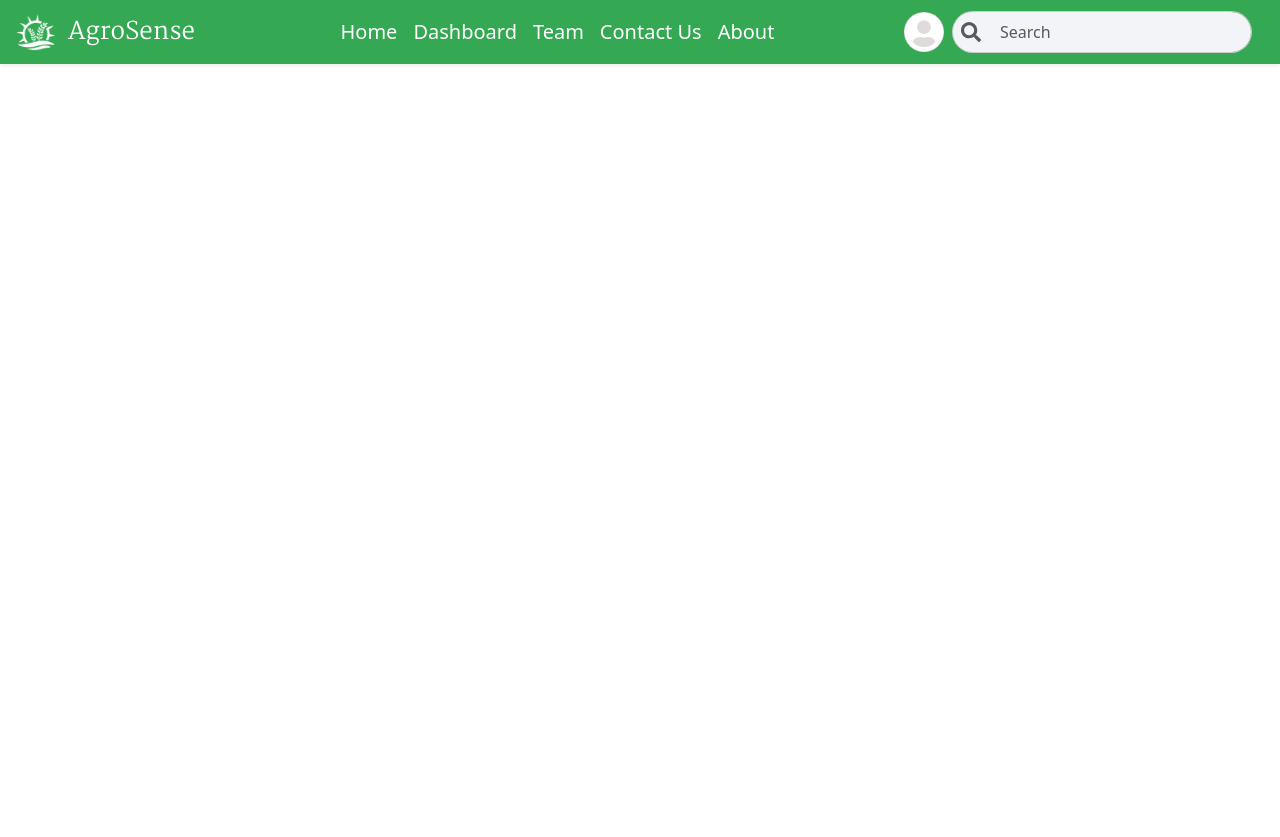
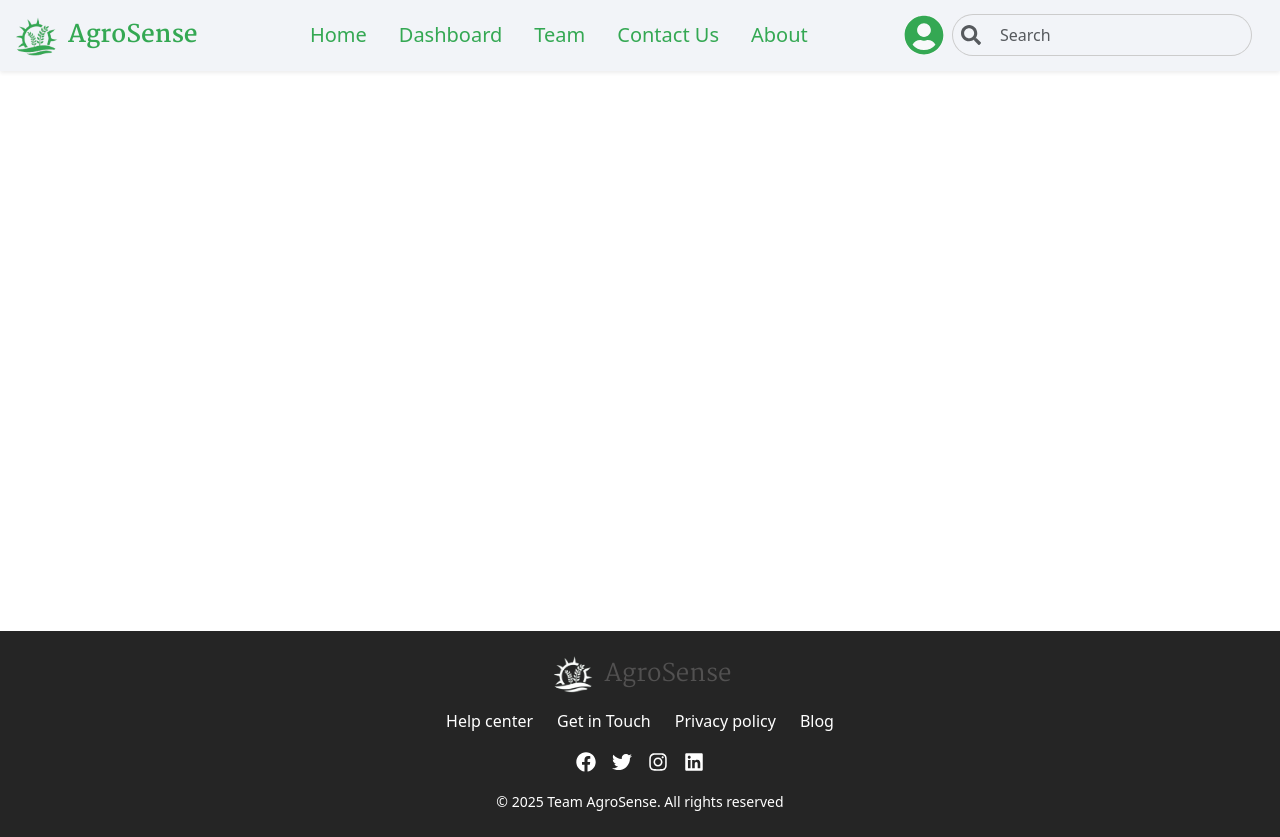
Before and after one commit to AgroSence/AgroSence, a React (Vite) app in the folder agrosence/: page / in a window 1280 px wide. Before the commit the page ends 800 px from the top, so only its background shows below. Built offline with nearby package versions, Linux system fonts and the light colour scheme.

Commit message:
Competion of header and footer

```diff
--- /dev/null
+++ b/agrosence/components/Footer.jsx
@@ -0,0 +1,68 @@
+import React from 'react';
+import { FaFacebook, FaTwitter, FaInstagram, FaLinkedin } from 'react-icons/fa';
+import { resource } from '../resource';
+
+const Footer = () => {
+  return (
+    <footer className="text-white py-4 mt-auto"
+    style={{backgroundColor: "#252525"}}>
+      <div className="container">
+        {/* App Name */}
+        <div className="row mb-3">
+          <div className="col-12 text-center">
+            <div className="d-flex align-items-center justify-content-center">
+               <img
+                          src={resource.Logo2.src} // Replace with your actual logo path
+                          alt={resource.Logo2.alt} // Replace with your actual logo alt text
+                          className="rounded-circle me-2"
+                          style={{ width: "48px", height: "auto" }}
+                        />
+              <span className="logoname fs-4" style={{color:"#525151"}}>AgroSense</span>
+            </div>
+          </div>
+        </div>
+
+        {/* Navigation Links */}
+        <div className="row mb-3">
+          <div className="col-12 text-center">
+            <div className="d-flex justify-content-center gap-4">
+              <a href="#" className="text-white text-decoration-none">Help center</a>
+              <a href="#" className="text-white text-decoration-none">Get in Touch</a>
+              <a href="#" className="text-white text-decoration-none">Privacy policy</a>
+              <a href="#" className="text-white text-decoration-none">Blog</a>
+            </div>
+          </div>
+        </div>
+
+        {/* Social Media Icons */}
+        <div className="row mb-3">
+          <div className="col-12 text-center">
+            <div className="d-flex justify-content-center gap-3">
+              <a href="#" className="text-white">
+                <FaFacebook size={20} />
+              </a>
+              <a href="#" className="text-white">
+                <FaTwitter size={20} />
+              </a>
+              <a href="#" className="text-white">
+                <FaInstagram size={20} />
+              </a>
+              <a href="#" className="text-white">
+                <FaLinkedin size={20} />
+              </a>
+            </div>
+          </div>
+        </div>
+
+        {/* Copyright */}
+        <div className="row">
+          <div className="col-12 text-center">
+            <small>© 2025 Team AgroSense. All rights reserved</small>
+          </div>
+        </div>
+      </div>
+    </footer>
+  );
+};
+
+export default Footer;
--- a/agrosence/components/Header.jsx
+++ b/agrosence/components/Header.jsx
@@ -7,26 +7,26 @@ function Header() {
   return (
     <nav
       className="navbar navbar-expand-md shadow-sm"
-      style={{ backgroundColor: "#34a853" }}
+      style={{backgroundColor: "#F2F4F8"}}
     >
       <div className="container-fluid">
         {/* Logo Section */}
         <a
-          className="navbar-brand d-flex align-items-center text-white"
+          className="navbar-brand d-flex align-items-center"
           href="/"
         >
           <img
-            src={resource.Logo2.src} // Replace with your actual logo path
-            alt={resource.Logo2.alt} // Replace with your actual logo alt text
+            src={resource.Logo3.src} // Replace with your actual logo path
+            alt={resource.Logo3.alt} // Replace with your actual logo alt text
             className="rounded-circle me-2"
             style={{ width: "48px", height: "auto" }}
           />
-          <h4 className="logoname mb-0">AgroSense</h4>
+          <h4 className="logoname mb-0" style={{ color: "#34a853" }}><b>AgroSense</b></h4>
         </a>
 
         {/* Mobile Toggle Button */}
         <button
-          className="navbar-toggler text-white"
+          className="navbar-toggler "
           type="button"
           data-bs-toggle="collapse"
           data-bs-target="#navbarNav"
@@ -39,48 +39,48 @@ function Header() {
 
         {/* Navigation Links */}
         <div className="collapse navbar-collapse" id="navbarNav">
-          <ul className="navbar-nav mx-auto">
+          <ul className="navbar-nav mx-auto gap-3">
             <li className="nav-item fs-5">
               <a
-                className="nav-link text-white position-relative"
+                className="nav-link  position-relative"
                 href="/"
-                style={{ textTransform: "capitalize" }}
+                style={{ textTransform: "capitalize", color: "#34a853" }}
               >
                 Home
               </a>
             </li>
             <li className="nav-item fs-5">
               <a
-                className="nav-link text-white position-relative"
+                className="nav-link  position-relative"
                 href="/dashboard"
-                style={{ textTransform: "capitalize" }}
+                style={{ textTransform: "capitalize", color: "#34a853" }}
               >
                 Dashboard
               </a>
             </li>
             <li className="nav-item fs-5">
               <a
-                className="nav-link text-white position-relative"
+                className="nav-link  position-relative"
                 href="/team"
-                style={{ textTransform: "capitalize" }}
+                style={{ textTransform: "capitalize", color: "#34a853" }}
               >
                 Team
               </a>
             </li>
             <li className="nav-item fs-5">
               <a
-                className="nav-link text-white position-relative"
+                className="nav-link  position-relative"
                 href="/contact"
-                style={{ textTransform: "capitalize" }}
+                style={{ textTransform: "capitalize", color: "#34a853" }}
               >
                 Contact Us
               </a>
             </li>
             <li className="nav-item fs-5">
               <a
-                className="nav-link text-white position-relative"
+                className="nav-link  position-relative"
                 href="/about"
-                style={{ textTransform: "capitalize" }}
+                style={{ textTransform: "capitalize", color: "#34a853" }}
               >
                 About
               </a>
@@ -90,21 +90,22 @@ function Header() {
           {/* Search Bar and User Profile */}
           <div className="d-flex align-items-center flex-wrap">
             {/* User Profile */}
-            <div className="d-flex align-items-center text-white">
+            <div className="d-flex align-items-center ">
               <FaUserCircle
-                className="me-2 rounded-circle"
-                style={{ fontSize: "2.5rem", backgroundColor: "#e0dbdb" }}
+                className="me-2 rounded-circle bg-light"
+                style={{ fontSize: "2.5rem", color: "#34a853"}}
               />
             </div>
 
             {/* Search Bar */}
             <form className="d-flex align-items-center me-3">
-              <div className="input-group" style={{ width: "300px" }}>
+              <div className="input-group" style={{ width: "300px"}}>
                 {/* Search icon */}
                 <span
                   className="input-group-text text-muted fs-5"
                   id="search-icon"
                   style={{
+                    color: "#34a853",
                     backgroundColor: "#F2F4F8",
                     borderTopLeftRadius: "25px",
                     borderBottomLeftRadius: "25px",
@@ -122,6 +123,7 @@ function Header() {
                   aria-label="Search"
                   aria-describedby="search-icon"
                   style={{
+                    color: "#34a853",
                     backgroundColor: "#F2F4F8",
                     borderTopRightRadius: "25px",
                     borderBottomRightRadius: "25px",
--- a/agrosence/pages/Home.jsx
+++ b/agrosence/pages/Home.jsx
@@ -1,12 +1,15 @@
 import React from "react";
 import Header from "../components/Header"; // Ensure the path is correct
+import Footer from "../components/Footer"; // Ensure the path is correct
 
 function Home() {
   return (
     <div className="w-100" style={{backgroundColor: "#35a750" }}> {/* Same background as Login and Signup pages */}
       {/* Navbar at the top */}
       <Header />
+        <div className="main-content"></div>
 
+      <Footer/>
     </div>
   );
 }
--- a/agrosence/resource.js
+++ b/agrosence/resource.js
@@ -2,6 +2,7 @@ import Register from './src/assets/Register.png';
 import Logo from './src/assets/Logo.png';
 import LogoName from './src/assets/LogoName.png';
 import Logo2 from './src/assets/Logo-2.png';
+import Logo3 from './src/assets/Logo3.png';
 
 const resource = {
     Register:{
@@ -20,6 +21,10 @@ const resource = {
         src: Logo2,
         alt: 'Logo-2',
     },
+    Logo3:{
+        src: Logo3,
+        alt: 'Logo-3',
+    },
 };
 
 export {resource};
--- a/agrosence/src/App.css
+++ b/agrosence/src/App.css
@@ -20,3 +20,17 @@
 .navbar .logoname{
   font-family: 'Martel', serif;
 }
+.logoname{
+  font-family: 'Martel', serif;
+}
+
+.main-content {
+  background-color: white;
+  min-height: 70vh;
+  display: flex;
+  flex-direction: column;
+}
+
+footer {
+  margin-top: auto;
+}
```
Also changed, not shown: agrosence/src/assets/Logo3.png (added).
